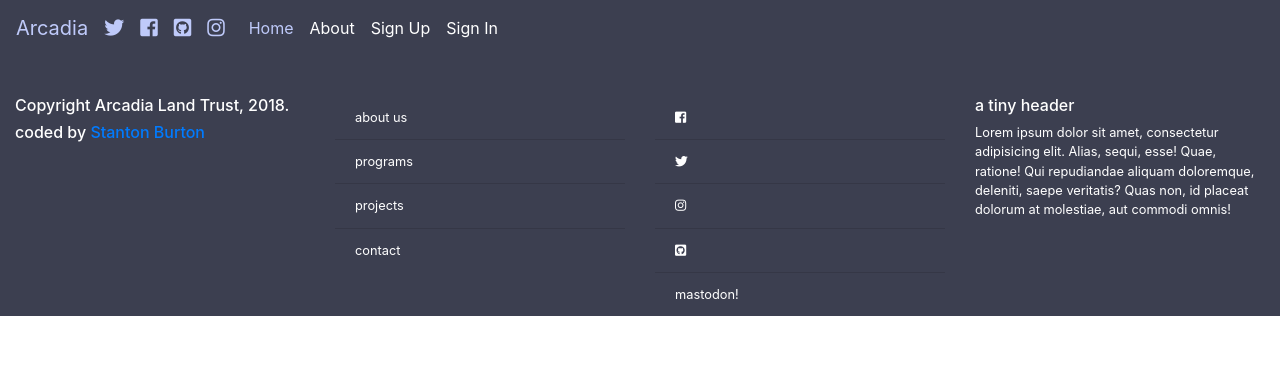
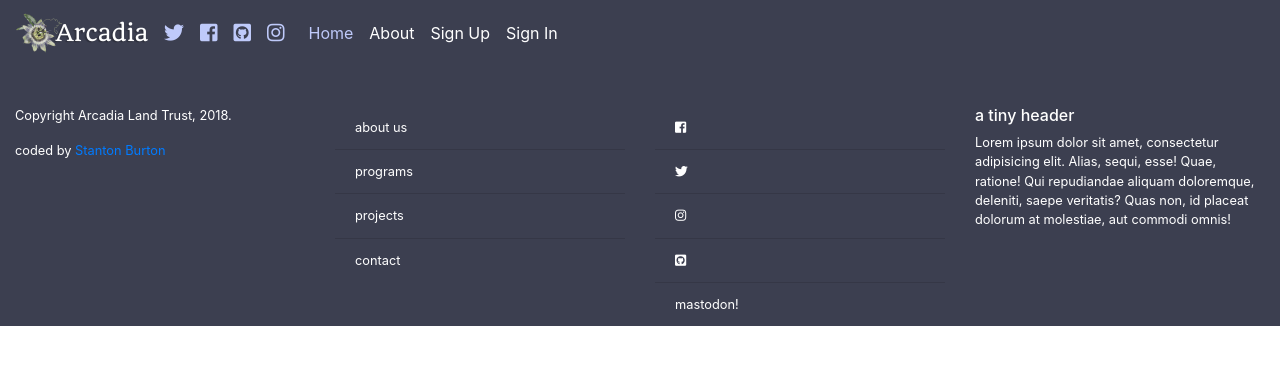
Before and after one commit to ArcadiaLandTrust/arcadia_website, a Django app: page /about/ in a window 1280 px wide. Shown: the top 365 px of the page. Run offline with Django 3.2, Linux system fonts and the light colour scheme; style sheets or scripts are compiled from the project's sources; some libraries are stand-ins or nearby versions.

Commit message:
added navbar logo from canva, edits to typography sass and base html navbar and footer appearance

```diff
--- a/arcadia_website/templates/base.html
+++ b/arcadia_website/templates/base.html
@@ -1,11 +1,9 @@
 {% load static i18n compress %}<!DOCTYPE html>
 
-<!--TODO: small navbar logo (use canva/inkscape)-->
-<!--TODO: navbar links-->
+<!--TODO: navbar links & social media, etc-->
 <!--TODO: navbar font-->
-<!--TODO: navbar styling-->
-
-<!--TODO: footer with social media links using font awesome-->
+<!--TODO: navbar styling & behavior on collapse-->
+<!--TODO: add mastodon icon to footer social media links-->
 <html lang="en">
 <head>
   <meta charset="utf-8">
@@ -44,7 +42,7 @@
       <span class="navbar-toggler-icon"></span>
     </button>
     <a class="navbar-brand" href="{% url 'home' %}">
-      Arcadia</a>
+      <img src="{% static 'images/navbar_logo_1.png' %}"></a>
     <a><i class="navbar-brand fab fa-twitter"></i></a>
     <a><i class="navbar-brand fab fa-facebook-square"></i></a>
     <a><i class="navbar-brand fab fa-github-square"></i></a>
@@ -119,8 +117,8 @@
 <div class="container-fluid footer-main">
   <div class="row">
     <div class="col-sm-3">
-      <h6>Copyright Arcadia Land Trust, 2018.</h6>
-      <h6>coded by <a href="#">Stanton Burton</a></h6>
+      <p>Copyright Arcadia Land Trust, 2018.</p>
+      <p>coded by <a href="#">Stanton Burton</a></p>
     </div>
     <div class="col-sm-3">
       <ul class="list-group list-group-flush">
@@ -153,5 +151,6 @@
     </div>
   </div>
 </div>
+
 </body>
 </html>
```
Also changed, not shown: arcadia_website/static/sass/_typography.scss (+4 -4 lines), arcadia_website/static/images/navbar_logo_1.png (added), arcadia_website/static/images/navbar_logo_2.png (added).
